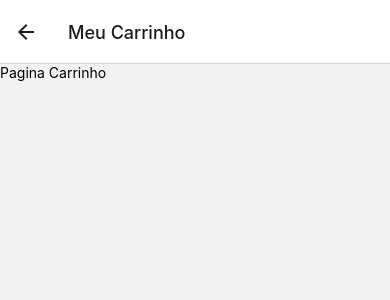
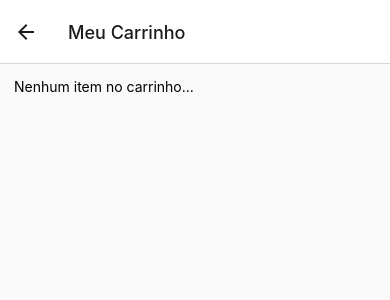
Before and after one commit to Alessandro021/carrinho-de-compras, a React Native app: screen /Carrinho in a window 390 px wide. Shown: the top 300 px of the page. Built offline with nearby package versions, Linux system fonts and the light colour scheme.

Commit message:
Criado a pagina carrinho, listar a quantidade de produtos do carrinho, mostrar a quantidade em cada produto, funcionalidade de adicionar mais quantidade de produtos e diminuir quantidade de produtos

```diff
--- /dev/null
+++ b/src/components/ItensDoCarrinho/index.js
@@ -0,0 +1,49 @@
+import React, {useState} from 'react';
+import { View, Text, TouchableOpacity} from 'react-native';
+import styles from './styles';
+import {Feather} from '@expo/vector-icons'
+
+export default function ItensDoCarrinho( { data, adicionarQuantidade, removerQuantidade }) {
+
+    const [ quantidadeProduto, setQuantidadeProduto] = useState(data?.quantidade)
+
+    function handleAumentar(){
+        adicionarQuantidade()
+        setQuantidadeProduto(item => item + 1)
+    }
+
+    function handleDiminuir(){
+        removerQuantidade()
+
+        if(quantidadeProduto == 0){
+            setQuantidadeProduto(0)
+            return
+        }
+
+        setQuantidadeProduto(item => item - 1)
+    }
+ return (
+   <View style={styles.container}>
+        <View>
+            <Text style={styles.titulo}>{data.nome}</Text>
+            <Text style={styles.preco}>R$ {data.preco}</Text>
+        </View>
+
+        <View style={styles.containerQuantidade}>
+            <TouchableOpacity style={styles.botaoAdicionar}
+                onPress={handleDiminuir}
+            >
+                <Feather name='minus' size={24} color='#000' />
+            </TouchableOpacity>
+
+            <Text style={styles.quantidade}>{quantidadeProduto}</Text>
+
+            <TouchableOpacity style={styles.botaoAdicionar}
+                onPress={handleAumentar}
+            >
+                <Feather name='plus' size={24} color='#000' />
+            </TouchableOpacity>
+        </View>
+   </View>
+  );
+}
--- /dev/null
+++ b/src/components/ItensDoCarrinho/styles.js
@@ -0,0 +1,35 @@
+import { StyleSheet } from "react-native";
+
+const styles = StyleSheet.create({
+    container:{
+        borderWidth: 1,
+        borderColor: '#DFDFDF',
+        borderRadius: 2,
+        marginBottom: 14,
+        padding: 8
+    },
+    titulo:{
+        fontWeight: 'bold',
+        fontSize: 18
+    },
+    preco:{
+        fontSize: 16,
+    },
+    containerQuantidade:{
+        marginVertical: 14,
+        flexDirection: 'row',
+        alignItems: 'center'
+    },
+    botaoAdicionar:{
+        backgroundColor: '#168FFF',
+        paddingHorizontal: 10,
+        paddingVertical: 10,
+        borderRadius: 25
+    },
+    quantidade:{
+        marginHorizontal: 15,
+        fontSize: 20
+    }
+})
+
+export default styles;
--- a/src/context/CarrinhoContext.js
+++ b/src/context/CarrinhoContext.js
@@ -29,11 +29,30 @@ function CarrinhoProvider({children}){
         setCarrinho(produtos => [...produtos, dado])
     }
 
+    function removerItemDoCarrinho(produto){
+        const indexDoItem = carrinho.findIndex(item => item.id === produto.id)
+
+        if(carrinho[indexDoItem]?.quantidade > 1){
+            let listaDoCarrinho = carrinho;
+
+            listaDoCarrinho[indexDoItem].quantidade = listaDoCarrinho[indexDoItem].quantidade -1;
+
+            listaDoCarrinho[indexDoItem].total = listaDoCarrinho[indexDoItem].total -listaDoCarrinho[indexDoItem].preco
+
+            setCarrinho(listaDoCarrinho)
+            return
+        }
+
+        const removerItem = carrinho.filter(item => item.id !== produto.id)
+        setCarrinho(removerItem)
+    }
+
     return(
         <CarrinhoContext.Provider
             value={{
                 carrinho,
-                adicionarItemNoCarrinho
+                adicionarItemNoCarrinho,
+                removerItemDoCarrinho
             }}
         >
             {children}
--- a/src/paginas/Carrinho/index.js
+++ b/src/paginas/Carrinho/index.js
@@ -1,10 +1,25 @@
-import { View, Text} from 'react-native';
+import { View, Text, FlatList} from 'react-native';
 import styles from './styles.js'
+import {useContext} from "react";
+import { CarrinhoContext } from '../../context/CarrinhoContext.js'
+import ItensDoCarrinho from '../../components/ItensDoCarrinho/index.js';
 
 export default function Carrinho(){
+
+    const { carrinho, adicionarItemNoCarrinho, removerItemDoCarrinho} = useContext(CarrinhoContext)
 return(
     <View style={styles.container}>
-        <Text>Pagina Carrinho</Text>
+        <FlatList
+            data={carrinho}
+            showsVerticalScrollIndicator={false}
+            keyExtractor={(item) => String(item.id)}
+            ListEmptyComponent={() => <Text>Nenhum item no carrinho...</Text>}
+            renderItem={({item}) => (
+            <ItensDoCarrinho  data={item}
+            adicionarQuantidade={ () => adicionarItemNoCarrinho(item)}
+            removerQuantidade= {() => removerItemDoCarrinho(item)}
+            />)}
+        />
     </View>
 )
 }
--- a/src/paginas/Carrinho/styles.js
+++ b/src/paginas/Carrinho/styles.js
@@ -2,7 +2,10 @@ import { StyleSheet } from "react-native";
 
 const styles = StyleSheet.create({
     container:{
-        flex: 1
+        flex: 1,
+        backgroundColor: '#FAFAFA',
+        paddingHorizontal: 14,
+        paddingTop: 14
     }
 })
 
--- a/src/paginas/Home/index.js
+++ b/src/paginas/Home/index.js
@@ -58,7 +58,7 @@ return(
                 <View style={styles.quantidade}>
                     <Text style={styles.quantidadeTexto}>{carrinho?.length}</Text>
                 </View>
-                <Feather  name='shopping-cart' size={30} color='#000'/>
+                <Feather  name='shopping-cart' size={30} color='#008000'/>
              </TouchableOpacity>
         </View>
 
--- a/src/paginas/Home/styles.js
+++ b/src/paginas/Home/styles.js
@@ -21,7 +21,7 @@ const styles = StyleSheet.create({
     quantidade:{
         alignItems: 'center',
         justifyContent: 'center',
-        backgroundColor: 'red',
+        backgroundColor: '#FF0000',
         width: 20,
         height: 20,
         borderRadius: 10,
```
